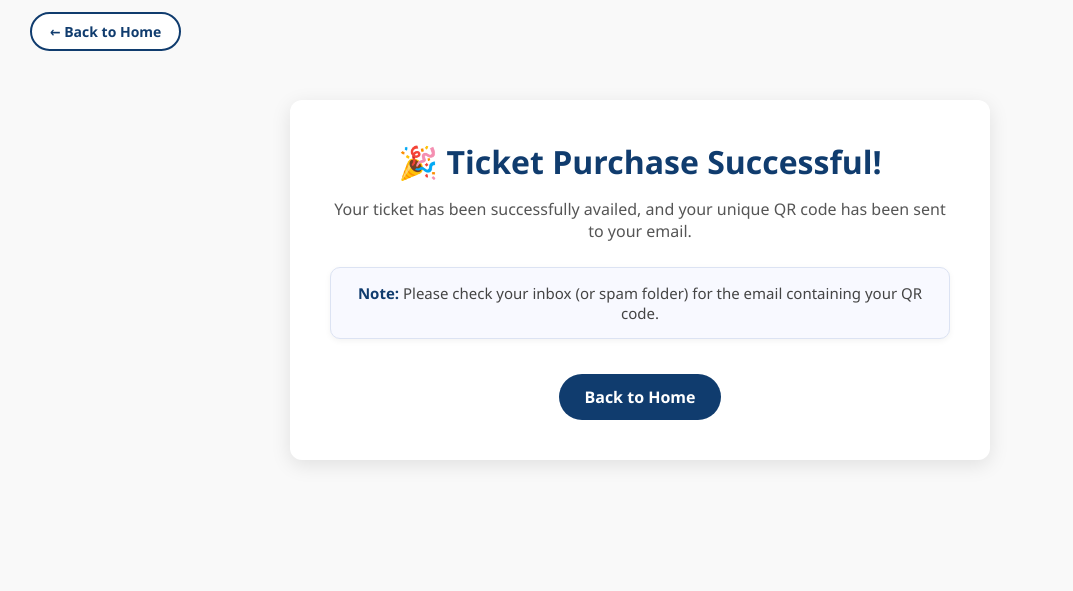
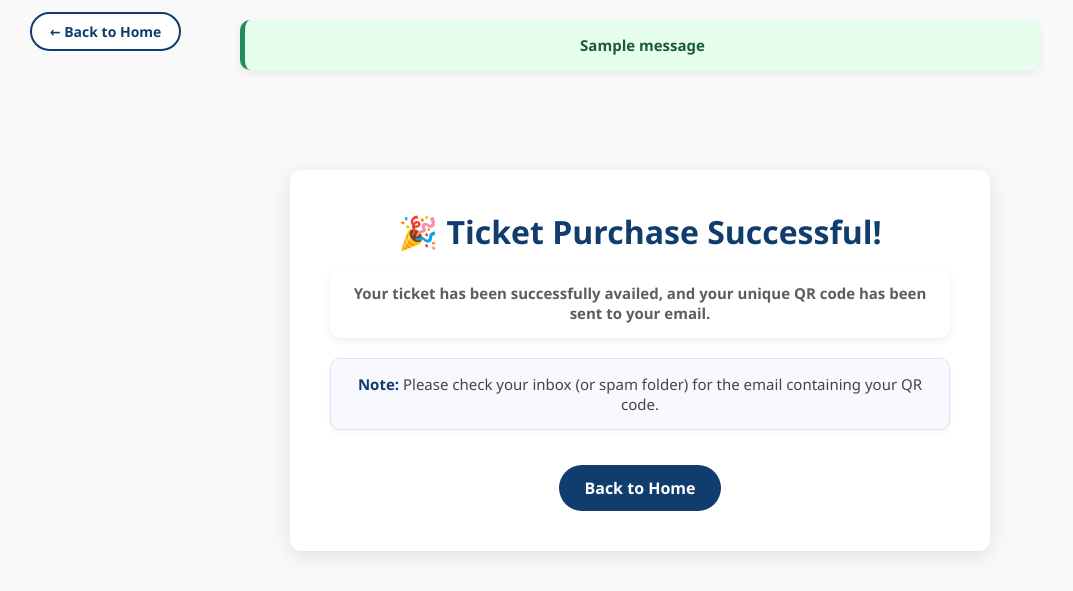
Before and after one commit to Gongz024/CSIT327-G2-QREntry, a Django app: page /accounts/qr-code-sent/ in a window 1280 px wide. Shown: the top 591 px of the page, without its empty margins (0-1073 px from the left). Run offline with Django 5.2, Linux system fonts and the light colour scheme; a user stored in the database is signed in; tables that the repository leaves empty hold one stand-in row (values such as "Sample post"); one stand-in notice (Sample message) is shown.

Commit message:
error messages

```diff
--- a/accounts/templates/accounts/qr_code_sent.html
+++ b/accounts/templates/accounts/qr_code_sent.html
@@ -34,6 +34,77 @@
         }
     </style>
 </head>
+
+<style>
+    .messages {
+    width: 90%;
+    max-width: 800px;
+    margin: 20px auto;
+    text-align: center;
+    animation: fadeInDown 0.6s ease-in-out;
+}
+
+.message {
+    padding: 15px 20px;
+    border-radius: 10px;
+    margin-bottom: 10px;
+    font-weight: 600;
+    font-size: 15px;
+    box-shadow: 0 3px 10px rgba(0, 0, 0, 0.08);
+    opacity: 0.95;
+}
+
+/* ✅ Success Message */
+.message.success {
+    background-color: #e6ffed;
+    color: #0f5132;
+    border-left: 5px solid #198754;
+}
+
+/* ⚠️ Warning Message */
+.message.warning {
+    background-color: #fff3cd;
+    color: #856404;
+    border-left: 5px solid #ffca2c;
+}
+
+/* ❌ Error Message */
+.message.error {
+    background-color: #f8d7da;
+    color: #842029;
+    border-left: 5px solid #dc3545;
+}
+
+/* ℹ️ Info Message */
+.message.info {
+    background-color: #cfe2ff;
+    color: #084298;
+    border-left: 5px solid #0d6efd;
+}
+
+/* Fade-in animation */
+@keyframes fadeInDown {
+    from {
+        opacity: 0;
+        transform: translateY(-15px);
+    }
+    to {
+        opacity: 1;
+        transform: translateY(0);
+    }
+}
+    </style>
+
+<body>
+
+    {% if messages %}
+<div class="messages">
+    {% for message in messages %}
+        <div class="message {{ message.tags }}">{{ message }}</div>
+    {% endfor %}
+</div>
+{% endif %}
+
 <body>
     <div class="back-btn-container">
         <a href="{% url 'accounts:home' %}" class="back-btn">← Back to Home</a>
--- a/accounts/views.py
+++ b/accounts/views.py
@@ -83,6 +83,11 @@ def avail_ticket(request, event_id):
 
     # 1️⃣ Check Wallet Balance (Simulated Payment Intent)
     if profile.wallet_balance < ticket_price:
+        storage = messages.get_messages(request)
+        for message in list(storage):
+            if message.tags in ['success', 'info', 'warning']:
+                storage.used = True
+
         messages.error(
             request,
             f"❌ Transaction Failed: Insufficient balance. "
```
Also changed, not shown: accounts/templates/accounts/event_detail.html (+69 -0 lines).
